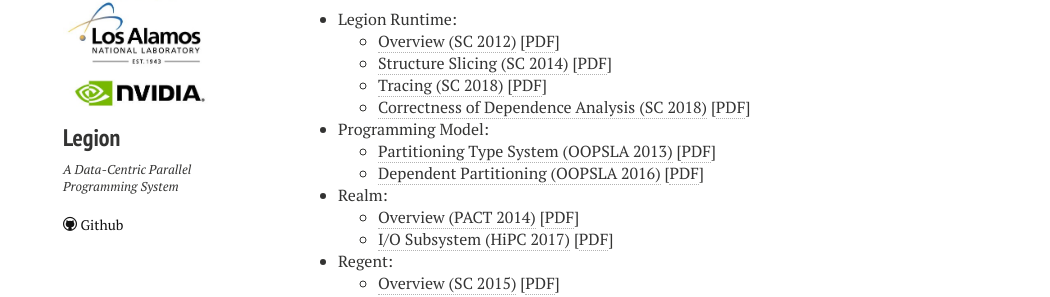
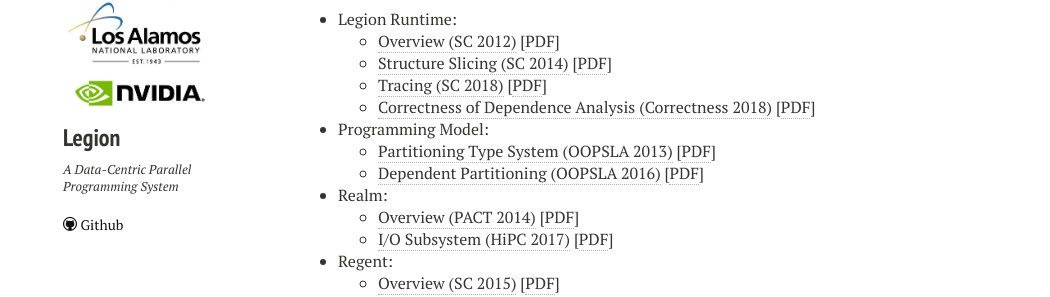
Before and after one commit to apryakhin/legion.stanford.edu, a Jekyll site: the page built from publications.md, in a window 1280 px wide and 900 px high. Shown: the part 201-498 px from the top of the window, without its empty margins (22-1072 px from the left). Built offline with Jekyll 4.4.1, drawn with Linux system fonts in a browser that asks for light colours; nearby versions of some CDN libraries.

Commit message:
Fix workshop name.

```diff
--- a/publications.md
+++ b/publications.md
@@ -10,7 +10,7 @@ title: Publications
       * [Overview (SC 2012)](#sc2012) \[[PDF](/pdfs/sc2012.pdf)]
       * [Structure Slicing (SC 2014)](#sc2014) \[[PDF](/pdfs/legion-fields.pdf)]
       * [Tracing (SC 2018)](#trace2018) \[[PDF](/pdfs/trace2018.pdf)]
-      * [Correctness of Dependence Analysis (SC 2018)](#dep2018) \[[PDF](/pdfs/dep2018.pdf)]
+      * [Correctness of Dependence Analysis (Correctness 2018)](#dep2018) \[[PDF](/pdfs/dep2018.pdf)]
   * Programming Model:
       * [Partitioning Type System (OOPSLA 2013)](#oopsla2013) \[[PDF](/pdfs/oopsla2013.pdf)]
       * [Dependent Partitioning (OOPSLA 2016)](#dpl2016) \[[PDF](/pdfs/dpl2016.pdf)]
```
